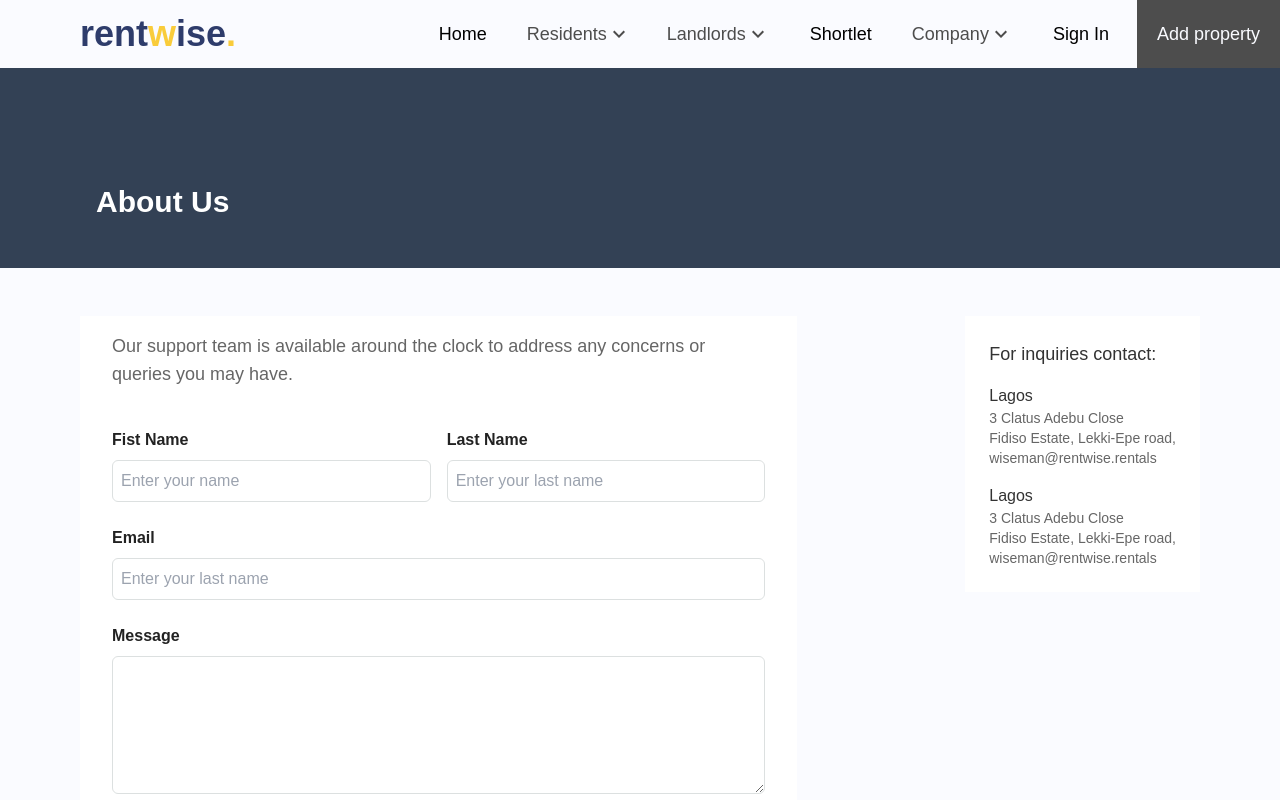
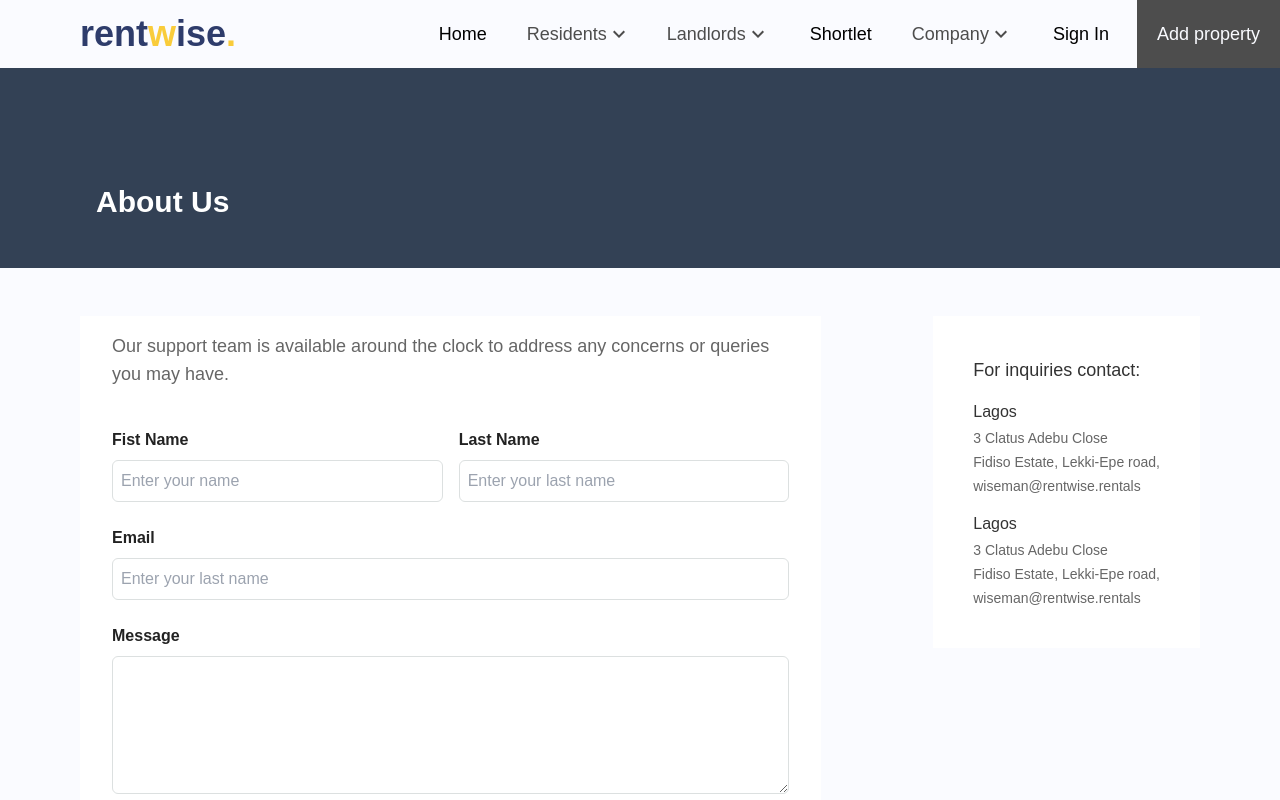
Before and after one commit to Obadea/rentwise, a React (Create React App) app: page /contact in a window 1280 px wide. Shown: the top 800 px of the page. Built offline with nearby package versions, Linux system fonts and the light colour scheme; a web font is replaced by a local one.

Commit message:
compare page created

```diff
--- a/src/pages/contactuspage/ContactUsPage.jsx
+++ b/src/pages/contactuspage/ContactUsPage.jsx
@@ -10,7 +10,7 @@ function ContactUsPage() {
       <div className="h-[200px] bg-slate-700 flex items-end pb-12  lg:px-24">
         <h3 className="font-bold text-white text-3xl">About Us</h3>
       </div>
-      <div className="flex flex-col lg:flex-row lg:justify-between lg:gap-[15%] lg:items-start py-12 pb-6 px-2 lg:px-20">
+      <div className="flex flex-col lg:flex-row lg:justify-between lg:gap-[10%] lg:items-start py-12 pb-6 px-2 lg:px-20">
         <div className="flex flex-[3] flex-col  lg:gap-10 lg:py-4 lg:px-8 bg-white ">
           <h4 className="font-normal text-lg text-customStreetcolor">
             Our support team is available around the clock to address any
@@ -103,11 +103,11 @@ function ContactUsPage() {
           </form>
         </div>
         {/* Contact location */}
-        <div className="bg-white flex  flex-col items-start gap-4 p-6">
+        <div className="bg-white flex  flex-col items-start gap-4 p-10">
           <h4 className="font-medium text-lg text-customdark">
             For inquiries contact:
           </h4>
-          <div>
+          <div className="flex flex-col gap-1">
             <h4 className="font-medium text-base text-customdark">Lagos</h4>
             <p className="font-normal text-sm text-[#666666]">
               3 Clatus Adebu Close
@@ -120,7 +120,7 @@ function ContactUsPage() {
             </p>
           </div>
 
-          <div>
+          <div className="flex flex-col gap-1">
             <h4 className="font-medium text-base text-customdark">Lagos</h4>
             <p className="font-normal text-sm text-[#666666]">
               3 Clatus Adebu Close
```
Also changed, not shown: src/pages/comparepage/ComparePage.jsx (added).
